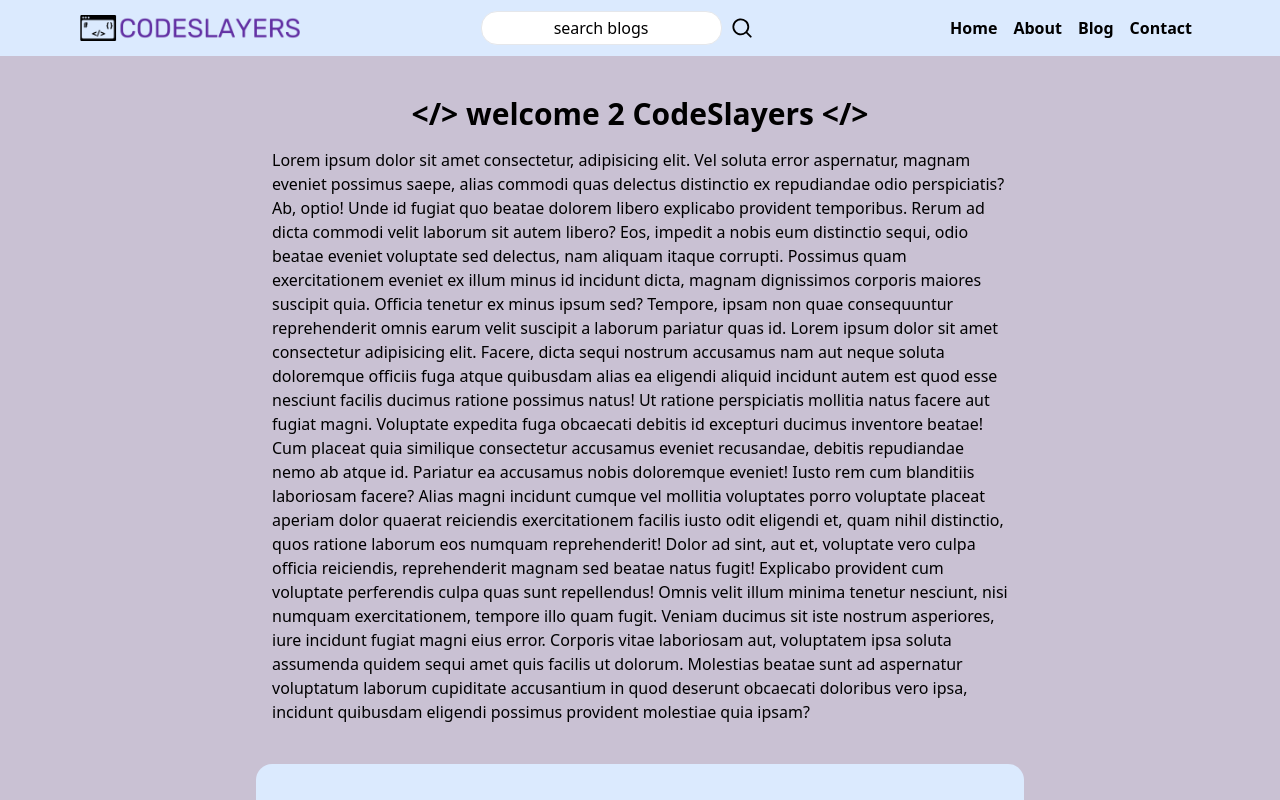
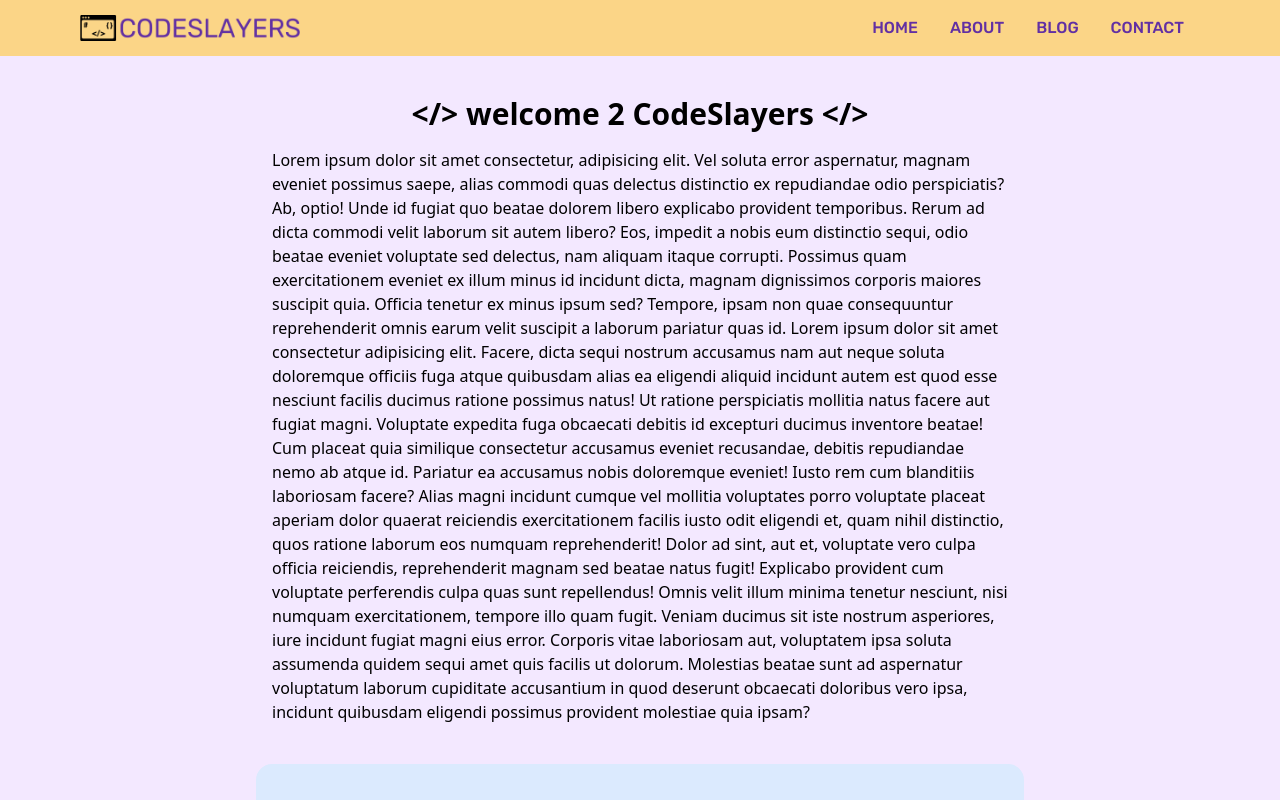
Before and after one commit to CODExSHUBHAM/code-slayers, a Next.js app: page / in a window 1280 px wide. Shown: the top 800 px of the page. Built offline with nearby package versions, Linux system fonts and the light colour scheme.

Commit message:
Fix: fixed some styling

```diff
--- a/components/Navbar/navbar.js
+++ b/components/Navbar/navbar.js
@@ -6,29 +6,16 @@ import logo from '../../public/logo.png'
 
 function navbar() {
   return (
-    <div className='flex justify-between items-center bg-blue-100 px-20 py-2'>
+    <div className='flex justify-between items-center bg-secondary px-20 py-2'>
       <div className='items-center'>
         <a href="/"><Image src={logo} alt='logo' width={220} /></a>
       </div>
-      <div className='flex  items-center'>
-        <input type="text" placeholder="search blogs" className='p-1 rounded-2xl border outline-none placeholder:text-md placeholder:text-center placeholder:text-black' />
-        <svg
-          xmlns="http://www.w3.org/2000/svg"
-          viewBox="0 0 20 20"
-          fill="currentColor"
-          className="h-6 w-6 mx-2">
-          <path
-            fillRule="evenodd"
-            d="M9 3.5a5.5 5.5 0 100 11 5.5 5.5 0 000-11zM2 9a7 7 0 1112.452 4.391l3.328 3.329a.75.75 0 11-1.06 1.06l-3.329-3.328A7 7 0 012 9z"
-            clipRule="evenodd" />
-        </svg>
-      </div>
       <div className='items-center'>
-        <ul className='flex font-bold justify-center '>
-          <li className='p-2 mx'><Link href='/'>Home</Link></li>
-          <li className='p-2 mx'><Link href='/about'>About</Link></li>
-          <li className='p-2 mx'><Link href='/blog'>Blog</Link></li>
-          <li className='p-2 mx'><Link href='/contact'>Contact</Link></li>
+        <ul className='flex font-medium justify-center font-primary text-primary'>
+          <li className='p-2 px-4 hover:underline'><Link href='/'>HOME</Link></li>
+          <li className='p-2 px-4 hover:underline'><Link href='/about'>ABOUT</Link></li>
+          <li className='p-2 px-4 hover:underline'><Link href='/blog'>BLOG</Link></li>
+          <li className='p-2 px-4 hover:underline'><Link href='/contact'>CONTACT</Link></li>
         </ul>
       </div>
 
--- a/tailwind.config.js
+++ b/tailwind.config.js
@@ -26,7 +26,7 @@ module.exports = {
         black: '#010101',
         white: '#FFFFFF',
         dark: '#25123D',
-        backdrop: '#c9c1d3',
+        backdrop: 'rgb(243 232 255)',
       }
     },
   },
```
